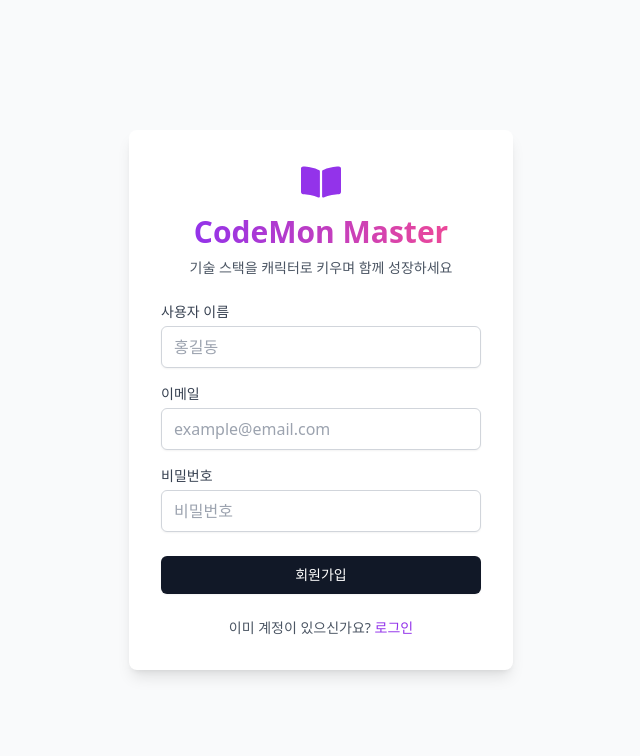
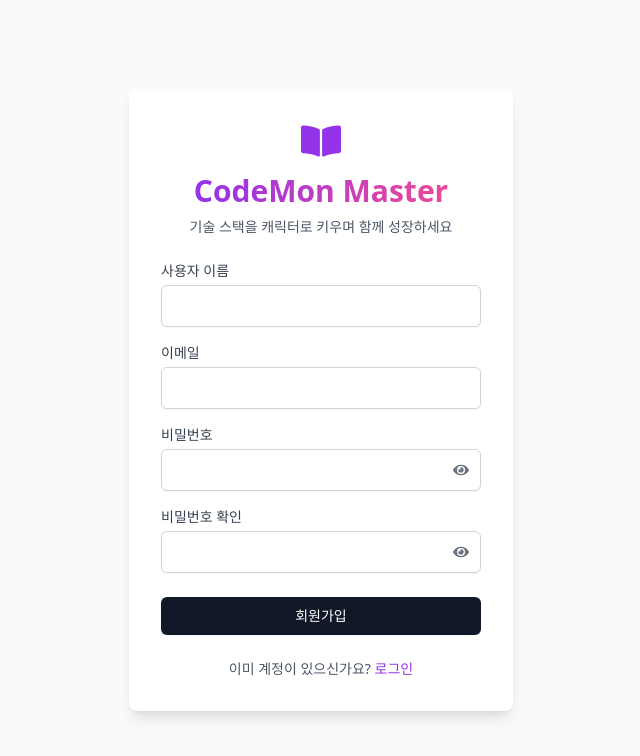
Before and after one commit to webframework-5team/CodeMonMaster, a React (Create React App) app: page /signup in a window 1280 px wide. Shown: the top 756 px of the page, without its empty margins (319-959 px from the left). Built offline with nearby package versions, Linux system fonts and the light colour scheme.

Commit message:
로그인/회원가입 기능

```diff
--- a/package.json
+++ b/package.json
@@ -49,5 +49,6 @@
     "autoprefixer": "^10.4.21",
     "postcss": "^8.5.6",
     "tailwindcss": "^3.4.18"
-  }
+  },
+  "proxy": "http://52.78.157.84:8080"
 }
--- a/src/pages/LoginPage.js
+++ b/src/pages/LoginPage.js
@@ -1,64 +1,95 @@
-import React from 'react';
-import { Link } from 'react-router-dom';
-import { FaBookOpen } from 'react-icons/fa'; // react-icons 라이브러리에서 아이콘을 가져옵니다.
+import React, { useState } from 'react';
+import { Link, useNavigate } from 'react-router-dom';
+import { FaBookOpen, FaEye, FaEyeSlash } from 'react-icons/fa';
+import axios from 'axios';
 
 export default function LoginPage() {
+  const [email, setEmail] = useState("");
+  const [password, setPassword] = useState("");
+  const [showPassword, setShowPassword] = useState(false);
+
+  const navigate = useNavigate();
+
+  const handleLogin = async (e) => {
+    e.preventDefault();
+
+    try {
+      const response = await axios.post("/auth/login", {
+        email: email,
+        password: password
+      });
+
+      const result = response.data.result;
+
+      console.log("로그인 성공:", response.data);
+
+      // userId 저장 (서버에서 아직 안 줄 경우 임시로 1 저장)
+      const userId = result?.userId || 1;
+      localStorage.setItem("userId", userId);
+
+      if (result?.token) {
+        localStorage.setItem("token", result.token);
+      }
+
+      alert(`로그인 성공! 메인으로 이동합니다.`);
+      navigate("/");
+
+    } catch (error) {
+      console.error("로그인 에러:", error);
+      alert("이메일 또는 비밀번호를 확인해주세요.");
+    }
+  };
+
   return (
     <div className="min-h-screen flex items-center justify-center bg-gray-50">
       <div className="p-8 bg-white rounded-lg shadow-lg w-full max-w-sm">
 
-        {/* 아이콘 + 제목 + 부제목 */}
         <div className="flex flex-col items-center mb-6">
-          <FaBookOpen className="w-10 h-10 text-purple-600 mb-3" /> {/* 아이콘 */}
-
-          {/* --- 수정된 부분 --- */}
+          <FaBookOpen className="w-10 h-10 text-purple-600 mb-3" />
           <h2 className="text-3xl font-bold text-center bg-gradient-to-r from-purple-600 to-pink-500 bg-clip-text text-transparent">
             CodeMon Master
           </h2>
-          {/* --- 수정된 부분 --- */}
-
           <p className="mt-2 text-sm text-gray-600">
             기술 스택을 캐릭터로 키우며 함께 성장하세요
           </p>
         </div>
 
-        {/* 폼(Form) */}
-        <form className="space-y-4">
+        <form onSubmit={handleLogin} className="space-y-4">
 
-          {/* 이메일 입력창 */}
           <div>
-            <label
-              htmlFor="email"
-              className="block text-sm font-medium text-gray-700"
-            >
-              이메일
-            </label>
+            <label htmlFor="email" className="block text-sm font-medium text-gray-700">이메일</label>
             <input
               id="email"
               type="email"
-              placeholder="example@email.com"
-              className="mt-1 block w-full px-3 py-2 border border-gray-300 rounded-md shadow-sm placeholder-gray-400 focus:outline-none focus:ring-purple-500 focus:border-purple-500"
+              className="mt-1 block w-full px-3 py-2 border border-gray-300 rounded-md shadow-sm focus:outline-none focus:ring-purple-500 focus:border-purple-500"
+              value={email}
+              onChange={(e) => setEmail(e.target.value)}
+              required
             />
           </div>
 
-          {/* 비밀번호 입력창 */}
           <div>
-            <label
-              htmlFor="password"
-              className="block text-sm font-medium text-gray-700"
-            >
-              비밀번호
-            </label>
-            <input
-              id="password"
-              type="password"
-              placeholder="비밀번호"
-              className="mt-1 block w-full px-3 py-2 border border-gray-300 rounded-md shadow-sm placeholder-gray-400 focus:outline-none focus:ring-purple-500 focus:border-purple-500"
-            />
+            <label htmlFor="password" className="block text-sm font-medium text-gray-700">비밀번호</label>
+            <div className="relative mt-1">
+              <input
+                id="password"
+                type={showPassword ? "text" : "password"}
+                className="block w-full px-3 py-2 border border-gray-300 rounded-md shadow-sm focus:outline-none focus:ring-purple-500 focus:border-purple-500 pr-10"
+                value={password}
+                onChange={(e) => setPassword(e.target.value)}
+                required
+              />
+              <button
+                type="button"
+                onClick={() => setShowPassword(!showPassword)}
+                className="absolute inset-y-0 right-0 flex items-center pr-3 text-gray-500 hover:text-gray-700"
+              >
+                {showPassword ? <FaEyeSlash /> : <FaEye />}
+              </button>
+            </div>
           </div>
 
-          {/* 로그인 버튼 (검은색) */}
-          <div className="pt-2"> {/* 버튼 위쪽 여백 추가 */}
+          <div className="pt-2">
             <button
               type="submit"
               className="w-full py-2 px-4 border border-transparent rounded-md shadow-sm text-sm font-medium text-white bg-gray-900 hover:bg-gray-700 focus:outline-none focus:ring-2 focus:ring-offset-2 focus:ring-gray-800"
@@ -69,7 +100,6 @@ export default function LoginPage() {
 
         </form>
 
-        {/* 회원가입으로 이동 */}
         <p className="mt-6 text-center text-sm text-gray-600">
           계정이 없으신가요?{' '}
           <Link to="/signup" className="font-medium text-purple-600 hover:text-purple-500">
--- a/src/pages/SignupPage.js
+++ b/src/pages/SignupPage.js
@@ -1,91 +1,188 @@
-import React from 'react';
-import { Link } from 'react-router-dom';
-import { FaBookOpen } from 'react-icons/fa'; // react-icons 라이브러리에서 아이콘을 가져옵니다.
+import React, { useState } from 'react';
+import { Link, useNavigate } from 'react-router-dom';
+import { FaBookOpen, FaEye, FaEyeSlash } from 'react-icons/fa';
+import axios from 'axios';
 
 export default function SignupPage() {
+  // 입력 값 상태
+  const [username, setUsername] = useState("");
+  const [email, setEmail] = useState("");
+  const [password, setPassword] = useState("");
+  const [confirmPassword, setConfirmPassword] = useState("");
+
+  // 비밀번호 보이기/숨기기
+  const [showPassword, setShowPassword] = useState(false);
+  const [showConfirmPassword, setShowConfirmPassword] = useState(false);
+
+  // 로딩 및 에러 상태
+  const [isLoading, setIsLoading] = useState(false);
+  const [errorMessage, setErrorMessage] = useState("");
+
+  const navigate = useNavigate();
+
+  const handleSignup = async (e) => {
+    e.preventDefault();
+    setErrorMessage(""); // 기존 에러 지우기
+
+    // 1. 비밀번호 일치 검사
+    if (password !== confirmPassword) {
+      setErrorMessage("비밀번호가 서로 다릅니다.");
+      return;
+    }
+
+    setIsLoading(true);
+
+    try {
+      const userData = {
+        name: username,
+        email: email,
+        password: password
+      };
+
+      // 2. 서버로 전송
+      const response = await axios.post("/auth/signup", userData);
+
+      console.log("가입 성공:", response.data);
+      alert("회원가입 성공! 로그인 해주세요.");
+      navigate("/login");
+
+    } catch (error) {
+      console.error("가입 에러 상세:", error);
+
+      // ⭐️ [핵심] 진짜 중복인지 확인하는 로직
+      if (error.response) {
+        // 상황 1: 이미 있는 이메일이라서 서버가 500 에러를 낸 경우
+        if (error.response.status === 500) {
+          setErrorMessage("⚠️ 이미 가입된 이메일입니다. (다른 이메일을 써주세요)");
+        }
+        // 상황 2: 서버가 400 등 다른 에러와 함께 메시지를 보낸 경우
+        else if (error.response.data && error.response.data.message) {
+          setErrorMessage(`⚠️ ${error.response.data.message}`);
+        }
+        // 상황 3: 그 외 알 수 없는 서버 에러
+        else {
+          setErrorMessage("회원가입 중 오류가 발생했습니다.");
+        }
+      }
+      // 상황 4: 아예 서버가 꺼져있거나 인터넷이 끊긴 경우
+      else {
+        setErrorMessage("서버와 연결할 수 없습니다. 인터넷을 확인해주세요.");
+      }
+
+    } finally {
+      setIsLoading(false);
+    }
+  };
+
   return (
     <div className="min-h-screen flex items-center justify-center bg-gray-50">
       <div className="p-8 bg-white rounded-lg shadow-lg w-full max-w-sm">
 
-        {/* 아이콘 + 제목 + 부제목 */}
+        {/* 로고 */}
         <div className="flex flex-col items-center mb-6">
-          <FaBookOpen className="w-10 h-10 text-purple-600 mb-3" /> {/* 아이콘 */}
-
-          {/* --- 수정된 부분 --- */}
+          <FaBookOpen className="w-10 h-10 text-purple-600 mb-3" />
           <h2 className="text-3xl font-bold text-center bg-gradient-to-r from-purple-600 to-pink-500 bg-clip-text text-transparent">
             CodeMon Master
           </h2>
-          {/* --- 수정된 부분 --- */}
-
           <p className="mt-2 text-sm text-gray-600">
             기술 스택을 캐릭터로 키우며 함께 성장하세요
           </p>
         </div>
 
-        {/* 폼(Form) */}
-        <form className="space-y-4">
+        <form onSubmit={handleSignup} className="space-y-4">
 
-          {/* 사용자 이름 입력창 */}
+          {/* 사용자 이름 */}
           <div>
-            <label
-              htmlFor="username"
-              className="block text-sm font-medium text-gray-700"
-            >
-              사용자 이름
-            </label>
+            <label htmlFor="username" className="block text-sm font-medium text-gray-700">사용자 이름</label>
             <input
               id="username"
               type="text"
-              placeholder="홍길동"
-              className="mt-1 block w-full px-3 py-2 border border-gray-300 rounded-md shadow-sm placeholder-gray-400 focus:outline-none focus:ring-purple-500 focus:border-purple-500"
+              className="mt-1 block w-full px-3 py-2 border border-gray-300 rounded-md shadow-sm focus:outline-none focus:ring-purple-500 focus:border-purple-500"
+              value={username}
+              onChange={(e) => setUsername(e.target.value)}
+              required
             />
           </div>
 
-          {/* 이메일 입력창 */}
+          {/* 이메일 */}
           <div>
-            <label
-              htmlFor="email"
-              className="block text-sm font-medium text-gray-700"
-            >
-              이메일
-            </label>
+            <label htmlFor="email" className="block text-sm font-medium text-gray-700">이메일</label>
             <input
               id="email"
               type="email"
-              placeholder="example@email.com"
-              className="mt-1 block w-full px-3 py-2 border border-gray-300 rounded-md shadow-sm placeholder-gray-400 focus:outline-none focus:ring-purple-500 focus:border-purple-500"
+              className="mt-1 block w-full px-3 py-2 border border-gray-300 rounded-md shadow-sm focus:outline-none focus:ring-purple-500 focus:border-purple-500"
+              value={email}
+              onChange={(e) => setEmail(e.target.value)}
+              required
             />
           </div>
 
-          {/* 비밀번호 입력창 */}
+          {/* 비밀번호 */}
           <div>
-            <label
-              htmlFor="password"
-              className="block text-sm font-medium text-gray-700"
-            >
-              비밀번호
-            </label>
-            <input
-              id="password"
-              type="password"
-              placeholder="비밀번호"
-              className="mt-1 block w-full px-3 py-2 border border-gray-300 rounded-md shadow-sm placeholder-gray-400 focus:outline-none focus:ring-purple-500 focus:border-purple-500"
-            />
+            <label htmlFor="password" className="block text-sm font-medium text-gray-700">비밀번호</label>
+            <div className="relative mt-1">
+              <input
+                id="password"
+                type={showPassword ? "text" : "password"}
+                className="block w-full px-3 py-2 border border-gray-300 rounded-md shadow-sm focus:outline-none focus:ring-purple-500 focus:border-purple-500 pr-10"
+                value={password}
+                onChange={(e) => setPassword(e.target.value)}
+                required
+              />
+              <button
+                type="button"
+                onClick={() => setShowPassword(!showPassword)}
+                className="absolute inset-y-0 right-0 flex items-center pr-3 text-gray-500 hover:text-gray-700"
+              >
+                {showPassword ? <FaEyeSlash /> : <FaEye />}
+              </button>
+            </div>
           </div>
 
-          {/* 회원가입 버튼 (검은색) */}
-          <div className="pt-2"> {/* 버튼 위쪽 여백 추가 */}
+          {/* 비밀번호 확인 */}
+          <div>
+            <label htmlFor="confirmPassword" className="block text-sm font-medium text-gray-700">비밀번호 확인</label>
+            <div className="relative mt-1">
+              <input
+                id="confirmPassword"
+                type={showConfirmPassword ? "text" : "password"}
+                className={`block w-full px-3 py-2 border rounded-md shadow-sm focus:outline-none focus:ring-purple-500 focus:border-purple-500 pr-10
+                  ${password !== confirmPassword && confirmPassword ? 'border-red-500' : 'border-gray-300'}`}
+                value={confirmPassword}
+                onChange={(e) => setConfirmPassword(e.target.value)}
+                required
+              />
+              <button
+                type="button"
+                onClick={() => setShowConfirmPassword(!showConfirmPassword)}
+                className="absolute inset-y-0 right-0 flex items-center pr-3 text-gray-500 hover:text-gray-700"
+              >
+                {showConfirmPassword ? <FaEyeSlash /> : <FaEye />}
+              </button>
+            </div>
+          </div>
+
+          {/* ⭐️ 에러 메시지 표시 구역 */}
+          {errorMessage && (
+            <div className="text-red-500 text-sm text-center font-medium bg-red-50 p-2 rounded border border-red-200">
+              {errorMessage}
+            </div>
+          )}
+
+          <div className="pt-2">
             <button
               type="submit"
-              className="w-full py-2 px-4 border border-transparent rounded-md shadow-sm text-sm font-medium text-white bg-gray-900 hover:bg-gray-700 focus:outline-none focus:ring-2 focus:ring-offset-2 focus:ring-gray-800"
+              disabled={isLoading}
+              className={`w-full py-2 px-4 border border-transparent rounded-md shadow-sm text-sm font-medium text-white
+                ${isLoading ? 'bg-gray-400 cursor-not-allowed' : 'bg-gray-900 hover:bg-gray-700'}
+                focus:outline-none focus:ring-2 focus:ring-offset-2 focus:ring-gray-800`}
             >
-              회원가입
+              {isLoading ? "처리 중..." : "회원가입"}
             </button>
           </div>
 
         </form>
 
-        {/* 로그인으로 이동 */}
         <p className="mt-6 text-center text-sm text-gray-600">
           이미 계정이 있으신가요?{' '}
           <Link to="/login" className="font-medium text-purple-600 hover:text-purple-500">
```
